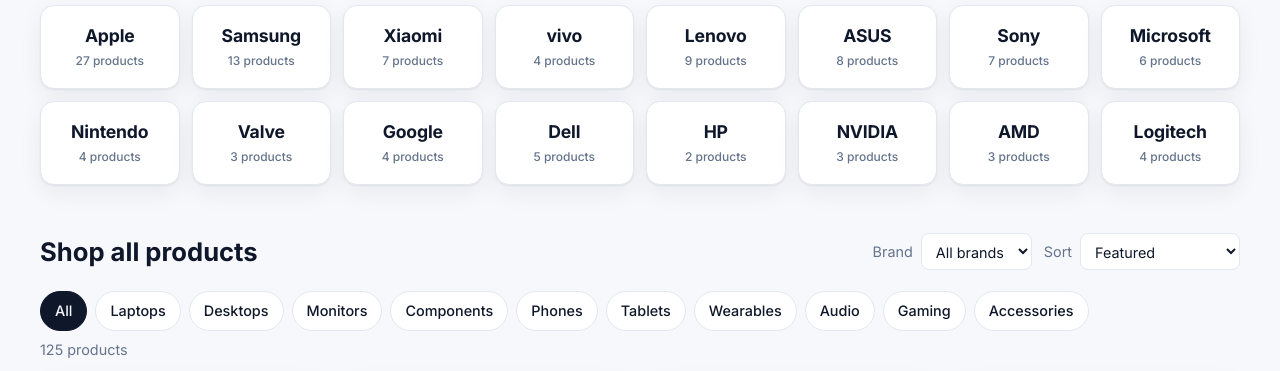
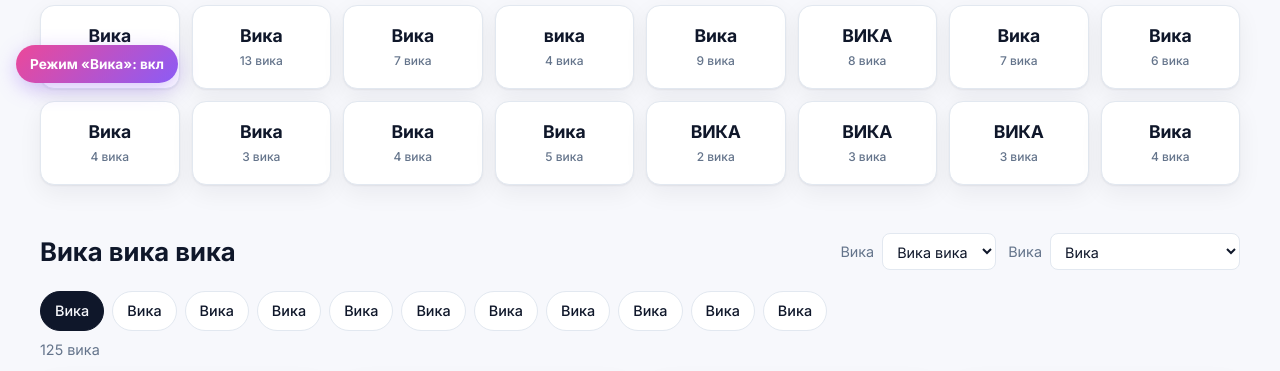
Before and after one commit to djavdat090-dot/Djava, a plain HTML site: page index.html in a window 1280 px wide. Shown: the part 701-1072 px from the top of the page. Drawn offline with Linux system fonts and the light colour scheme.

Commit message:
Add Вика mode: every word on the store becomes Вика
vika.js replaces every word in the store's text, placeholders and
labels with Вика (keeping numbers and prices), including text drawn
later by the cart and product list. A corner button turns it off and
on; the choice is remembered per browser.

Co-Authored-By: Claude Opus 5.5 <noreply@anthropic.com>
Claude-Session: https://claude.ai/code/session_01PNkPVJsh9ZXAYUoC6z98wK

```diff
--- a/index.html
+++ b/index.html
@@ -14,7 +14,7 @@
   <meta name="description" content="Djava Tech: laptops, desktops, monitors, components and accessories.">
   <link rel="preconnect" href="https://fonts.googleapis.com">
   <link href="https://fonts.googleapis.com/css2?family=Inter:wght@400;500;600;700;800&display=swap" rel="stylesheet">
-  <link rel="stylesheet" href="styles.css?v=8">
+  <link rel="stylesheet" href="styles.css?v=10">
 </head>
 <body>
   <header class="site-header">
@@ -136,7 +136,8 @@
 
   <div class="toast" id="toast" role="status" aria-live="polite"></div>
 
-  <script src="products.js?v=8"></script>
-  <script src="app.js?v=8"></script>
+  <script src="products.js?v=10"></script>
+  <script src="app.js?v=10"></script>
+  <script src="vika.js?v=10"></script>
 </body>
 </html>
--- a/styles.css
+++ b/styles.css
@@ -368,3 +368,15 @@ button, a, .chip { -webkit-tap-highlight-color: transparent; touch-action: manip
   .brand-tile { scroll-snap-align: start; }
 }
 @media (max-width: 560px) { .brand-strip { grid-auto-columns: 104px; } }
+
+/* ---------- "Вика" mode switch ---------- */
+.vika-toggle {
+  position: fixed; left: 16px; bottom: calc(16px + env(safe-area-inset-bottom)); z-index: 25;
+  padding: 9px 14px; border-radius: 999px; border: 0; font-weight: 700; font-size: .85rem;
+  background: linear-gradient(135deg, #ec4899, #8b5cf6); color: #fff; box-shadow: 0 6px 20px rgba(139, 92, 246, .35);
+}
+.vika-toggle[aria-pressed="false"] { background: var(--surface); color: var(--text); border: 1px solid var(--border); box-shadow: var(--shadow); }
+.logo-mark { width: auto; min-width: 34px; padding: 0 7px; }
+@media (max-width: 560px) {
+  .vika-toggle { padding: 6px 11px; font-size: .75rem; left: 10px; bottom: calc(10px + env(safe-area-inset-bottom)); opacity: .92; }
+}
--- a/sw.js
+++ b/sw.js
@@ -1,7 +1,7 @@
 // Caches the store's files so it still opens offline.
 // Always asks the network first (skipping the browser's HTTP cache), so updates show up right away.
-const CACHE = 'djava-v8';
-const FILES = ['./', 'index.html', 'styles.css', 'app.js', 'products.js', 'admin.html', 'admin.js', 'admin.css', 'manifest.webmanifest', 'icon.svg', 'icon-192.png', 'icon-512.png'];
+const CACHE = 'djava-v10';
+const FILES = ['./', 'index.html', 'styles.css', 'app.js', 'vika.js', 'products.js', 'admin.html', 'admin.js', 'admin.css', 'manifest.webmanifest', 'icon.svg', 'icon-192.png', 'icon-512.png'];
 
 self.addEventListener('install', e => {
   e.waitUntil(caches.open(CACHE).then(c => c.addAll(FILES.map(f => new Request(f, { cache: 'reload' })))).then(() => self.skipWaiting()));
--- /dev/null
+++ b/vika.js
@@ -0,0 +1,73 @@
+// "Вика" mode: every word on the page becomes "Вика" (numbers and prices stay).
+// A button in the corner turns it on and off; the choice is remembered in this browser.
+// To turn it off for everyone by default, set VIKA_DEFAULT to false.
+(() => {
+  const VIKA_DEFAULT = true;
+  const KEY = 'djava-vika';
+  const WORD = /\p{L}+(?:['’-]\p{L}+)*/gu;
+  const ATTRS = ['placeholder', 'aria-label', 'title', 'alt'];
+  const SKIP = new Set(['SCRIPT', 'STYLE', 'NOSCRIPT', 'TEXTAREA']);
+
+  let on = VIKA_DEFAULT;
+  try { const saved = localStorage.getItem(KEY); if (saved !== null) on = saved === '1'; } catch {}
+
+  // Keep the case of the original word: "iPhone" → "Вика", "and" → "вика", "USB" → "ВИКА"
+  const vika = w => (w.length > 1 && w === w.toUpperCase() && w !== w.toLowerCase()) ? 'ВИКА'
+    : (w[0] === w[0].toLowerCase() && w[0] !== w[0].toUpperCase()) ? 'вика' : 'Вика';
+  const convert = s => s.replace(WORD, vika);
+
+  const skipped = el => !el || el.closest('[data-no-vika]') || SKIP.has(el.nodeName);
+
+  function fixText(node) {
+    if (skipped(node.parentElement)) return;
+    const next = convert(node.nodeValue);
+    if (next !== node.nodeValue) node.nodeValue = next;
+  }
+  function fixAttrs(el) {
+    if (skipped(el)) return;
+    for (const a of ATTRS) {
+      const v = el.getAttribute(a);
+      if (v) { const next = convert(v); if (next !== v) el.setAttribute(a, next); }
+    }
+  }
+  function fixTree(root) {
+    if (root.nodeType === Node.TEXT_NODE) return fixText(root);
+    if (root.nodeType !== Node.ELEMENT_NODE || skipped(root)) return;
+    fixAttrs(root);
+    root.querySelectorAll('[placeholder],[aria-label],[title],[alt]').forEach(fixAttrs);
+    const walker = document.createTreeWalker(root, NodeFilter.SHOW_TEXT);
+    for (let n = walker.nextNode(); n; n = walker.nextNode()) fixText(n);
+  }
+
+  function addToggle() {
+    const btn = document.createElement('button');
+    btn.type = 'button';
+    btn.className = 'vika-toggle';
+    btn.setAttribute('data-no-vika', '');
+    btn.textContent = on ? 'Режим «Вика»: вкл' : 'Режим «Вика»: выкл';
+    btn.setAttribute('aria-pressed', on);
+    btn.onclick = () => {
+      try { localStorage.setItem(KEY, on ? '0' : '1'); } catch {}
+      location.reload();
+    };
+    document.body.appendChild(btn);
+  }
+
+  function start() {
+    addToggle();
+    if (!on) return;
+    document.title = convert(document.title);
+    fixTree(document.body);
+    // The store redraws products, the cart and messages all the time, so convert new text as it appears
+    new MutationObserver(list => {
+      for (const m of list) {
+        if (m.type === 'characterData') fixText(m.target);
+        else if (m.type === 'attributes') fixAttrs(m.target);
+        else m.addedNodes.forEach(fixTree);
+      }
+    }).observe(document.body, { childList: true, subtree: true, characterData: true, attributes: true, attributeFilter: ATTRS });
+  }
+
+  if (document.readyState === 'loading') document.addEventListener('DOMContentLoaded', start);
+  else start();
+})();
```
